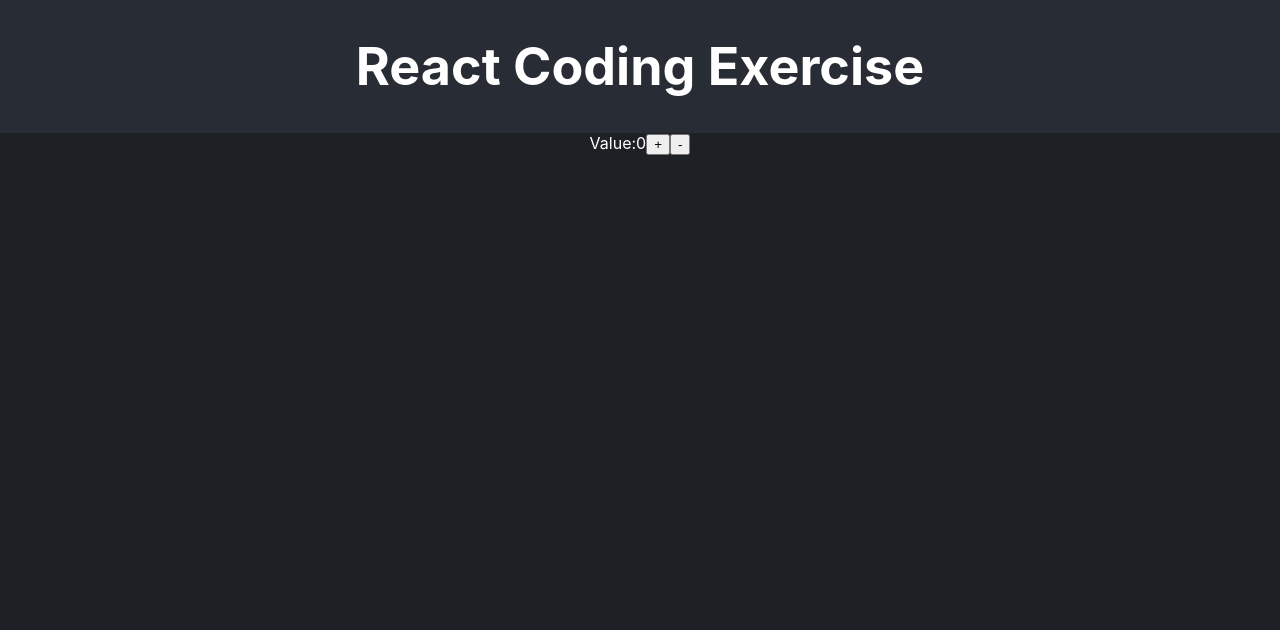
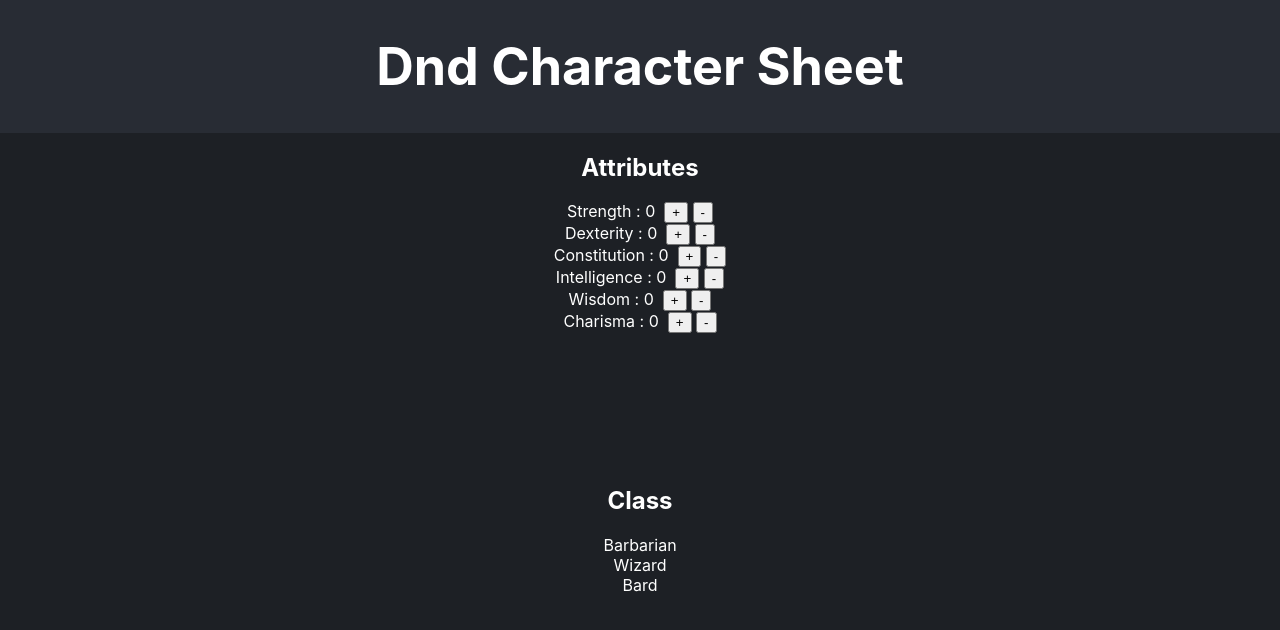
Before and after one commit to mayank-suman/recruiting-webapp-character, a React (Create React App) app: page / in a window 1280 px wide. Shown: the top 630 px of the page. Built offline with nearby package versions, Linux system fonts and the light colour scheme.

Commit message:
implement attributes  and class

```diff
--- a/src/App.tsx
+++ b/src/App.tsx
@@ -1,24 +1,19 @@
-import { useState } from 'react';
-import './App.css';
-import { ATTRIBUTE_LIST, CLASS_LIST, SKILL_LIST } from './consts.js';
-
+import "./App.css";
+import Attributes from "./components/attributes/list";
+import Class from "./components/class/list";
+import AttributesProvider from "./context/attributesContext";
 
 function App() {
-  const [num, setNum] = useState<number>(0);
   return (
-    <div className="App">
-      <header className="App-header">
-        <h1>React Coding Exercise</h1>
-      </header>
-      <section className="App-section">
-        <div>
-          Value:
-          {num}
-          <button>+</button>
-          <button>-</button>
-        </div>
-      </section>
-    </div>
+    <AttributesProvider>
+      <div className="App">
+        <header className="App-header">
+          <h1>Dnd Character Sheet</h1>
+        </header>
+        <Attributes />
+        <Class />
+      </div>
+    </AttributesProvider>
   );
 }
 
--- /dev/null
+++ b/src/components/attributes/item.tsx
@@ -0,0 +1,29 @@
+import { DerivedAttributes } from "../../types";
+import useAttributes from "../../hooks/useAttributes";
+
+function Item({ attribute }: { attribute: DerivedAttributes }) {
+  const { increment, decrement } = useAttributes();
+
+  return (
+    <div>
+      {attribute.label} : {attribute.value} &nbsp;
+      <button
+        onClick={() => {
+          increment(attribute.id);
+        }}
+      >
+        +
+      </button>
+      &nbsp;
+      <button
+        onClick={() => {
+          decrement(attribute.id);
+        }}
+      >
+        -
+      </button>
+    </div>
+  );
+}
+
+export default Item;
--- /dev/null
+++ b/src/components/attributes/list.tsx
@@ -0,0 +1,16 @@
+import useAttributes from "../../hooks/useAttributes";
+import Item from "./item";
+
+function List() {
+  const { attributes } = useAttributes();
+  return (
+    <section className="App-section">
+      <h2>Attributes</h2>
+      {attributes.map((attribute) => (
+        <Item key={attribute.id} attribute={attribute} />
+      ))}
+    </section>
+  );
+}
+
+export default List;
--- /dev/null
+++ b/src/components/class/item.tsx
@@ -0,0 +1,9 @@
+import React from "react";
+import { Attributes } from "../../types";
+
+function Item({ classItem }: { classItem: [string, Attributes] }) {
+  const [className, attributes] = classItem;
+  return <div>{className}</div>;
+}
+
+export default Item;
--- /dev/null
+++ b/src/components/class/list.tsx
@@ -0,0 +1,16 @@
+import React from "react";
+import { CLASS_LIST } from "../../consts";
+import Item from "./item";
+
+function list() {
+  return (
+    <section className="App-section">
+      <h2>Class</h2>
+      {Object.entries(CLASS_LIST).map((classItem) => (
+        <Item key={classItem[0]} classItem={classItem} />
+      ))}
+    </section>
+  );
+}
+
+export default list;
--- /dev/null
+++ b/src/context/attributesContext.tsx
@@ -0,0 +1,49 @@
+import { createContext, PropsWithChildren, useReducer } from "react";
+import { ATTRIBUTE_LIST } from "../consts";
+import { AttributesContextType, DerivedAttributes } from "../types";
+
+export const AttributesContext = createContext<AttributesContextType | null>(
+  null
+);
+
+const reducer = (state: DerivedAttributes[], action) => {
+  switch (action.type) {
+    case "increment":
+      return state.map((attribute) => {
+        if (attribute.id === action.id) {
+          return { ...attribute, value: attribute.value + 1 };
+        }
+        return attribute;
+      });
+    case "decrement":
+      return state.map((attribute) => {
+        if (attribute.id === action.id) {
+          return { ...attribute, value: attribute.value - 1 };
+        }
+        return attribute;
+      });
+    default:
+      return state;
+  }
+};
+
+const getInitialValue = () =>
+  ATTRIBUTE_LIST.map((attribute, index) => ({
+    id: index,
+    label: attribute,
+    value: 0,
+  }));
+
+function AttributesProvider({ children }: PropsWithChildren) {
+  const [attributes, dispatch] = useReducer(reducer, getInitialValue());
+  const increment = (id: number) => dispatch({ type: "increment", id });
+  const decrement = (id: number) => dispatch({ type: "decrement", id });
+
+  return (
+    <AttributesContext.Provider value={{ attributes, increment, decrement }}>
+      {children}
+    </AttributesContext.Provider>
+  );
+}
+
+export default AttributesProvider;
--- /dev/null
+++ b/src/hooks/useAttributes.ts
@@ -0,0 +1,14 @@
+import React from "react";
+import { AttributesContext } from "../context/attributesContext";
+
+function useAttributes() {
+  const attributes = React.useContext(AttributesContext);
+
+  if (!attributes) {
+    throw new Error("useAttributes must be used within an AttributesProvider");
+  }
+
+  return attributes;
+}
+
+export default useAttributes;
```
Also changed, not shown: src/types.ts (+12 -0 lines).
